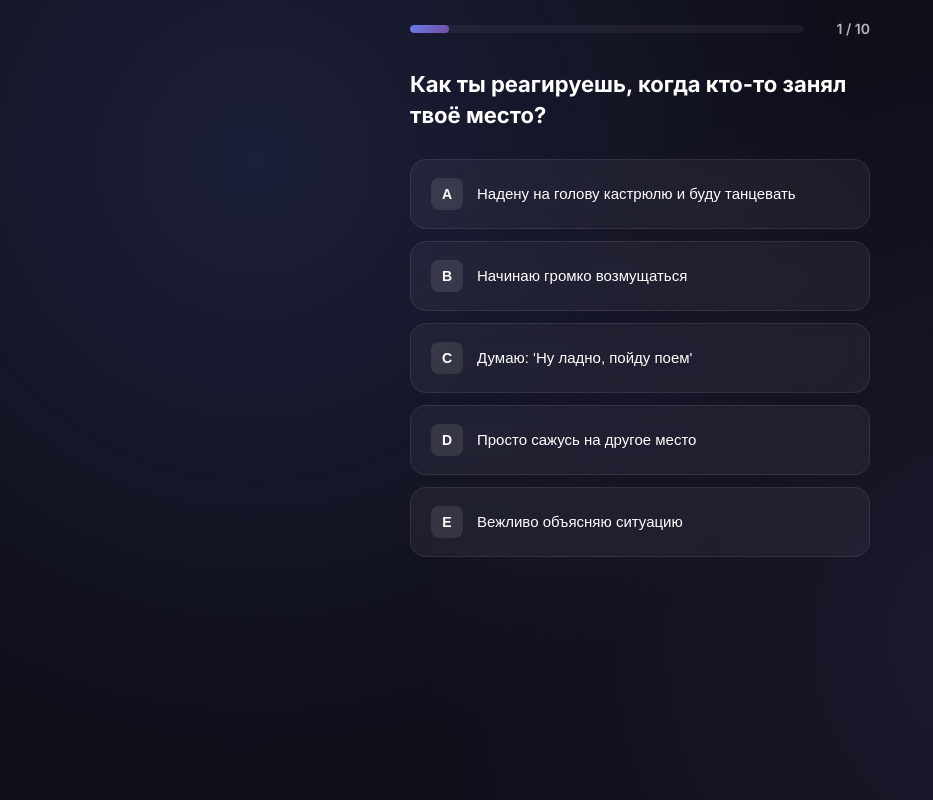
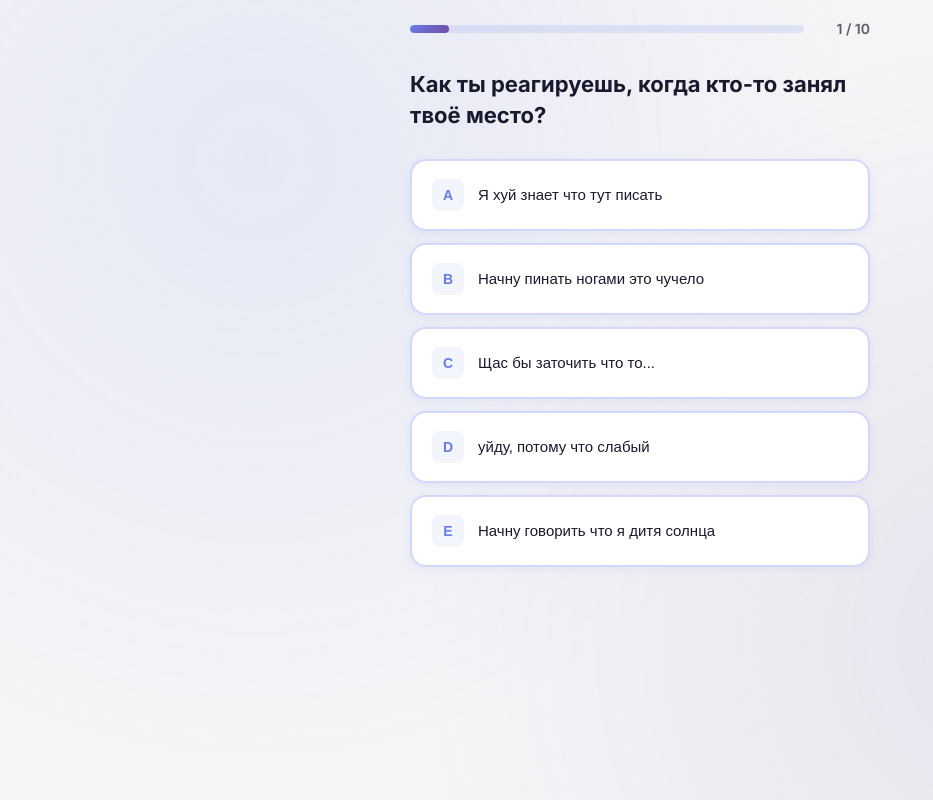
Before and after one commit to LOSI5558/ruslan-quiz, a plain HTML site: page index.html in a window 1280 px wide. Both pictures are taken after a click on the button "Начать тест". Shown: the whole page, without its empty margins (0-933 px from the left). Drawn offline with Linux system fonts and the light colour scheme.

Commit message:
Fix styles for light theme - add visible borders

```diff
--- a/app.js
+++ b/app.js
@@ -3,91 +3,91 @@ const questions = [
     {
         question: "Как ты реагируешь, когда кто-то занял твоё место?",
         answers: [
-            { text: "Начинаю громко возмущаться", type: "angry" },
-            { text: "Думаю: 'Ну ладно, пойду поем'", type: "hungry" },
-            { text: "Вежливо объясняю ситуацию", type: "smart" },
-            { text: "Просто сажусь на другое место", type: "normal" }
+            { text: "Начну пинать ногами это чучело", type: "angry" },
+            { text: "Щас бы заточить что то...", type: "hungry" },
+            { text: "Начну говорить что я дитя солнца", type: "smart" },
+            { text: "уйду, потому что слабый", type: "normal" }
         ]
     },
     {
         question: "Что ты делаешь первым делом утром?",
         answers: [
-            { text: "Злюсь на будильник", type: "angry" },
-            { text: "Бегу к холодильнику", type: "hungry" },
-            { text: "Планирую свой день", type: "smart" },
-            { text: "Иду умываться как все", type: "normal" }
+            { text: "злюсь, потому что нужно идти в шарагу", type: "angry" },
+            { text: "Закажу ка пожрать", type: "hungry" },
+            { text: "Засвечусь как солнце", type: "smart" },
+            { text: "Сразу зайду в чат вога и напишу хуйню", type: "normal" }
         ]
     },
     {
         question: "Тебе предложили решить сложную задачу. Твои действия?",
         answers: [
-            { text: "Кто вообще это придумал?!", type: "angry" },
-            { text: "Сначала перекушу, потом подумаю", type: "hungry" },
-            { text: "С удовольствием возьмусь!", type: "smart" },
-            { text: "Попробую, но без фанатизма", type: "normal" }
+            { text: "Кто ты такой мне что то предлагать?", type: "angry" },
+            { text: "съем задачу", type: "hungry" },
+            { text: "напишу целую лекцию которая не имеет смысла", type: "smart" },
+            { text: "бля, загуглю", type: "normal" }
         ]
     },
     {
         question: "Как ты проводишь выходные?",
         answers: [
-            { text: "Всё раздражает, лежу дома", type: "angry" },
-            { text: "Хожу по кафе и ресторанам", type: "hungry" },
-            { text: "Читаю книги и развиваюсь", type: "smart" },
-            { text: "Как обычно, ничего особенного", type: "normal" }
+            { text: "ебанная клеш рояль нахуй", type: "angry" },
+            { text: "лежу на диване что бы не тратить силы", type: "hungry" },
+            { text: "высираю опять хуйню в чат", type: "smart" },
+            { text: "смотрю ютуб, листаю тики токи", type: "normal" }
         ]
     },
     {
         question: "Что ты закажешь в кафе?",
         answers: [
-            { text: "Буду ругаться с официантом", type: "angry" },
-            { text: "ВСЁ МЕНЮ!", type: "hungry" },
-            { text: "Что-то полезное для мозга", type: "smart" },
-            { text: "Обычный кофе с круассаном", type: "normal" }
+            { text: "закажу официанта", type: "angry" },
+            { text: "Вкуснейшую пиццу", type: "hungry" },
+            { text: "ебанных броколей", type: "smart" },
+            { text: "ало нахуй у Руслана нету денег", type: "normal" }
         ]
     },
     {
         question: "Друг попросил у тебя денег в долг. Что скажешь?",
         answers: [
-            { text: "Ещё чего! Никаких долгов!", type: "angry" },
-            { text: "Только если купишь мне еды", type: "hungry" },
-            { text: "Давай обсудим условия", type: "smart" },
-            { text: "Ну ладно, держи", type: "normal" }
+            { text: "Иди нахуй", type: "angry" },
+            { text: "У меня ток на дошик осталось , сори", type: "hungry" },
+            { text: "коинами вернешь", type: "smart" },
+            { text: "денег нет СУКА", type: "normal" }
         ]
     },
     {
         question: "Как ты ведёшь себя в очереди?",
         answers: [
-            { text: "Постоянно ворчу и тороплю всех", type: "angry" },
-            { text: "Представляю, что буду есть дома", type: "hungry" },
-            { text: "Спокойно жду и читаю статьи", type: "smart" },
-            { text: "Просто стою и жду", type: "normal" }
+            { text: "ворчу как ебанный дед", type: "angry" },
+            { text: "толкаю что бы быстрее пробили мою хуйню", type: "hungry" },
+            { text: "стою и впитываю так как я боюсь всех", type: "smart" },
+            { text: "у меня нет денег, я не стою в очереди", type: "normal" }
         ]
     },
     {
         question: "Какой у тебя любимый фильм?",
         answers: [
-            { text: "Боевики с драками!", type: "angry" },
-            { text: "Кулинарные шоу", type: "hungry" },
-            { text: "Документалки и научная фантастика", type: "smart" },
-            { text: "Не знаю, смотрю что попадётся", type: "normal" }
+            { text: "я анимээээшник", type: "angry" },
+            { text: "где есть хавчик", type: "hungry" },
+            { text: "про солнце", type: "smart" },
+            { text: "я не смотрю нихуя", type: "normal" }
         ]
     },
     {
         question: "Тебя попросили выступить перед аудиторией. Твоя реакция?",
         answers: [
-            { text: "Да кто вы такие вообще?!", type: "angry" },
+            { text: "агрессивно ворчать и плакать", type: "angry" },
             { text: "Можно после обеда?", type: "hungry" },
-            { text: "Отлично! Люблю делиться знаниями", type: "smart" },
-            { text: "Ну... попробую", type: "normal" }
+            { text: "съебались , псы", type: "smart" },
+            { text: "ЭУАУУА (звуки макаки)", type: "normal" }
         ]
     },
     {
         question: "Что для тебя самое важное в жизни?",
         answers: [
-            { text: "Чтобы никто не раздражал!", type: "angry" },
-            { text: "Вкусная еда каждый день", type: "hungry" },
-            { text: "Знания и саморазвитие", type: "smart" },
-            { text: "Стабильность и покой", type: "normal" }
+            { text: "деп в казик+коины", type: "angry" },
+            { text: "вкусность", type: "hungry" },
+            { text: "ебанные, длинные философские сообщения", type: "smart" },
+            { text: "Xd Xd", type: "normal" }
         ]
     }
 ];
@@ -95,7 +95,7 @@ const questions = [
 // Add silly answers to each question
 questions.forEach(q => {
     const sillyAnswers = [
-        "Надену на голову кастрюлю и буду танцевать",
+        "Я хуй знает что тут писать",
         "Спрошу у рыбки в аквариуме",
         "Притворюсь деревом",
         "Начну разговаривать с потолком",
@@ -116,31 +116,31 @@ const results = {
     angry: {
         emoji: "😠",
         title: "Злой Руслан",
-        description: "Ты вспыльчивый и эмоциональный! Тебя легко вывести из себя, но зато ты всегда говоришь правду в лицо. Твоя страсть — двигатель прогресса!",
+        description: "Ты злой Руслан, пиздец анлак",
         color: "angry"
     },
     hungry: {
         emoji: "🍔",
         title: "Голодный Руслан",
-        description: "Еда — твоя главная страсть! Ты знаешь все рестораны в городе и готов на всё ради вкусного обеда. Путь к твоему сердцу точно лежит через желудок!",
+        description: "Как говорит Руслан, заточить бы щас вкусность!",
         color: "hungry"
     },
     smart: {
         emoji: "🧠",
         title: "Умный Руслан",
-        description: "Ты настоящий интеллектуал! Любишь решать сложные задачи, читать книги и развиваться. Друзья часто обращаются к тебе за советом!",
+        description: "такого не видел, миф",
         color: "smart"
     },
     normal: {
         emoji: "😐",
         title: "Обычный Руслан",
-        description: "Ты спокойный и уравновешенный человек. Не любишь крайности и предпочитаешь стабильность. Надёжный друг и отличный собеседник!",
+        description: "базовый Руслан, обычный, глуповатый, как обучно",
         color: "normal"
     },
     silly: {
         emoji: "🤪",
         title: "Глупый Руслан",
-        description: "Ты — душа компании! Твой юмор и нестандартное мышление делают жизнь ярче. Кто сказал, что нужно быть серьёзным? Только не ты!",
+        description: "Этот пельмень еще тупее чем мой холодильник, похуй",
         color: "silly"
     }
 };
--- a/styles.css
+++ b/styles.css
@@ -5,11 +5,11 @@
 }
 
 :root {
-    --bg-primary: #0f0f1a;
-    --bg-secondary: #1a1a2e;
-    --bg-card: rgba(255, 255, 255, 0.05);
-    --text-primary: #ffffff;
-    --text-secondary: rgba(255, 255, 255, 0.7);
+    --bg-primary: #f5f5f7;
+    --bg-secondary: #ffffff;
+    --bg-card: rgba(102, 126, 234, 0.08);
+    --text-primary: #1a1a2e;
+    --text-secondary: rgba(26, 26, 46, 0.7);
     --accent-gradient: linear-gradient(135deg, #667eea 0%, #764ba2 100%);
     --accent-color: #667eea;
     --angry-color: #ef4444;
@@ -19,6 +19,7 @@
     --silly-color: #a855f7;
     --border-radius: 16px;
     --transition: all 0.3s cubic-bezier(0.4, 0, 0.2, 1);
+    --card-border: rgba(102, 126, 234, 0.3);
 }
 
 body {
@@ -37,8 +38,8 @@ body::before {
     right: 0;
     bottom: 0;
     background:
-        radial-gradient(circle at 20% 20%, rgba(102, 126, 234, 0.15) 0%, transparent 50%),
-        radial-gradient(circle at 80% 80%, rgba(118, 75, 162, 0.15) 0%, transparent 50%);
+        radial-gradient(circle at 20% 20%, rgba(102, 126, 234, 0.1) 0%, transparent 50%),
+        radial-gradient(circle at 80% 80%, rgba(118, 75, 162, 0.1) 0%, transparent 50%);
     pointer-events: none;
     z-index: -1;
 }
@@ -69,6 +70,7 @@ body::before {
         opacity: 0;
         transform: translateY(20px);
     }
+
     to {
         opacity: 1;
         transform: translateY(0);
@@ -76,13 +78,27 @@ body::before {
 }
 
 @keyframes pulse {
-    0%, 100% { transform: scale(1); }
-    50% { transform: scale(1.05); }
+
+    0%,
+    100% {
+        transform: scale(1);
+    }
+
+    50% {
+        transform: scale(1.05);
+    }
 }
 
 @keyframes bounce {
-    0%, 100% { transform: translateY(0); }
-    50% { transform: translateY(-10px); }
+
+    0%,
+    100% {
+        transform: translateY(0);
+    }
+
+    50% {
+        transform: translateY(-10px);
+    }
 }
 
 /* Start Screen */
@@ -132,17 +148,35 @@ body::before {
     padding: 8px 14px;
     border-radius: 20px;
     font-size: 13px;
-    font-weight: 500;
-    background: var(--bg-card);
-    border: 1px solid rgba(255, 255, 255, 0.1);
-    backdrop-filter: blur(10px);
+    font-weight: 600;
+    background: white;
+    border: 2px solid;
 }
 
-.type-badge.angry { border-color: var(--angry-color); color: var(--angry-color); }
-.type-badge.hungry { border-color: var(--hungry-color); color: var(--hungry-color); }
-.type-badge.smart { border-color: var(--smart-color); color: var(--smart-color); }
-.type-badge.normal { border-color: var(--normal-color); color: var(--normal-color); }
-.type-badge.silly { border-color: var(--silly-color); color: var(--silly-color); }
+.type-badge.angry {
+    border-color: var(--angry-color);
+    color: var(--angry-color);
+}
+
+.type-badge.hungry {
+    border-color: var(--hungry-color);
+    color: var(--hungry-color);
+}
+
+.type-badge.smart {
+    border-color: var(--smart-color);
+    color: var(--smart-color);
+}
+
+.type-badge.normal {
+    border-color: var(--normal-color);
+    color: var(--normal-color);
+}
+
+.type-badge.silly {
+    border-color: var(--silly-color);
+    color: var(--silly-color);
+}
 
 /* Buttons */
 .primary-btn {
@@ -174,15 +208,15 @@ body::before {
 }
 
 .primary-btn.secondary {
-    background: var(--bg-card);
-    border: 1px solid rgba(255, 255, 255, 0.1);
+    background: white;
+    color: var(--accent-color);
+    border: 2px solid var(--card-border);
     box-shadow: none;
     margin-bottom: 12px;
 }
 
 .primary-btn.secondary:hover {
-    background: rgba(255, 255, 255, 0.1);
-    box-shadow: none;
+    background: var(--bg-card);
 }
 
 /* Progress */
@@ -196,7 +230,7 @@ body::before {
 .progress-bar {
     flex: 1;
     height: 8px;
-    background: var(--bg-card);
+    background: rgba(102, 126, 234, 0.15);
     border-radius: 4px;
     overflow: hidden;
 }
@@ -229,6 +263,7 @@ body::before {
     font-weight: 700;
     line-height: 1.4;
     margin-bottom: 28px;
+    color: var(--text-primary);
 }
 
 .answers-container {
@@ -246,17 +281,17 @@ body::before {
     font-weight: 500;
     text-align: left;
     color: var(--text-primary);
-    background: var(--bg-card);
-    border: 1px solid rgba(255, 255, 255, 0.08);
+    background: white;
+    border: 2px solid var(--card-border);
     border-radius: var(--border-radius);
     cursor: pointer;
     transition: var(--transition);
-    backdrop-filter: blur(10px);
+    box-shadow: 0 2px 8px rgba(102, 126, 234, 0.1);
 }
 
 .answer-btn:hover {
-    background: rgba(255, 255, 255, 0.1);
-    border-color: rgba(255, 255, 255, 0.2);
+    background: var(--bg-card);
+    border-color: var(--accent-color);
     transform: translateX(4px);
 }
 
@@ -267,6 +302,7 @@ body::before {
 .answer-btn.selected {
     background: var(--accent-gradient);
     border-color: transparent;
+    color: white;
 }
 
 .answer-letter {
@@ -275,15 +311,17 @@ body::before {
     display: flex;
     align-items: center;
     justify-content: center;
-    background: rgba(255, 255, 255, 0.1);
+    background: var(--bg-card);
     border-radius: 8px;
     font-weight: 700;
     font-size: 14px;
     flex-shrink: 0;
+    color: var(--accent-color);
 }
 
 .answer-btn.selected .answer-letter {
     background: rgba(255, 255, 255, 0.2);
+    color: white;
 }
 
 /* Result Screen */
@@ -309,11 +347,25 @@ body::before {
     margin-bottom: 16px;
 }
 
-.result-title.angry { color: var(--angry-color); }
-.result-title.hungry { color: var(--hungry-color); }
-.result-title.smart { color: var(--smart-color); }
-.result-title.normal { color: var(--normal-color); }
-.result-title.silly { color: var(--silly-color); }
+.result-title.angry {
+    color: var(--angry-color);
+}
+
+.result-title.hungry {
+    color: var(--hungry-color);
+}
+
+.result-title.smart {
+    color: var(--smart-color);
+}
+
+.result-title.normal {
+    color: var(--normal-color);
+}
+
+.result-title.silly {
+    color: var(--silly-color);
+}
 
 .result-description {
     font-size: 16px;
@@ -328,9 +380,9 @@ body::before {
     align-items: center;
     gap: 24px;
     padding: 20px 32px;
-    background: var(--bg-card);
+    background: white;
     border-radius: var(--border-radius);
-    border: 1px solid rgba(255, 255, 255, 0.08);
+    border: 2px solid var(--card-border);
     margin-bottom: 32px;
 }
 
@@ -360,7 +412,7 @@ body::before {
 .stat-divider {
     width: 1px;
     height: 40px;
-    background: rgba(255, 255, 255, 0.1);
+    background: var(--card-border);
 }
 
 /* Responsive */
@@ -381,10 +433,3 @@ body::before {
         font-size: 80px;
     }
 }
-
-/* Telegram Theme Support */
-body.tg-theme {
-    --bg-primary: var(--tg-theme-bg-color, #0f0f1a);
-    --text-primary: var(--tg-theme-text-color, #ffffff);
-    --accent-color: var(--tg-theme-button-color, #667eea);
-}
```
